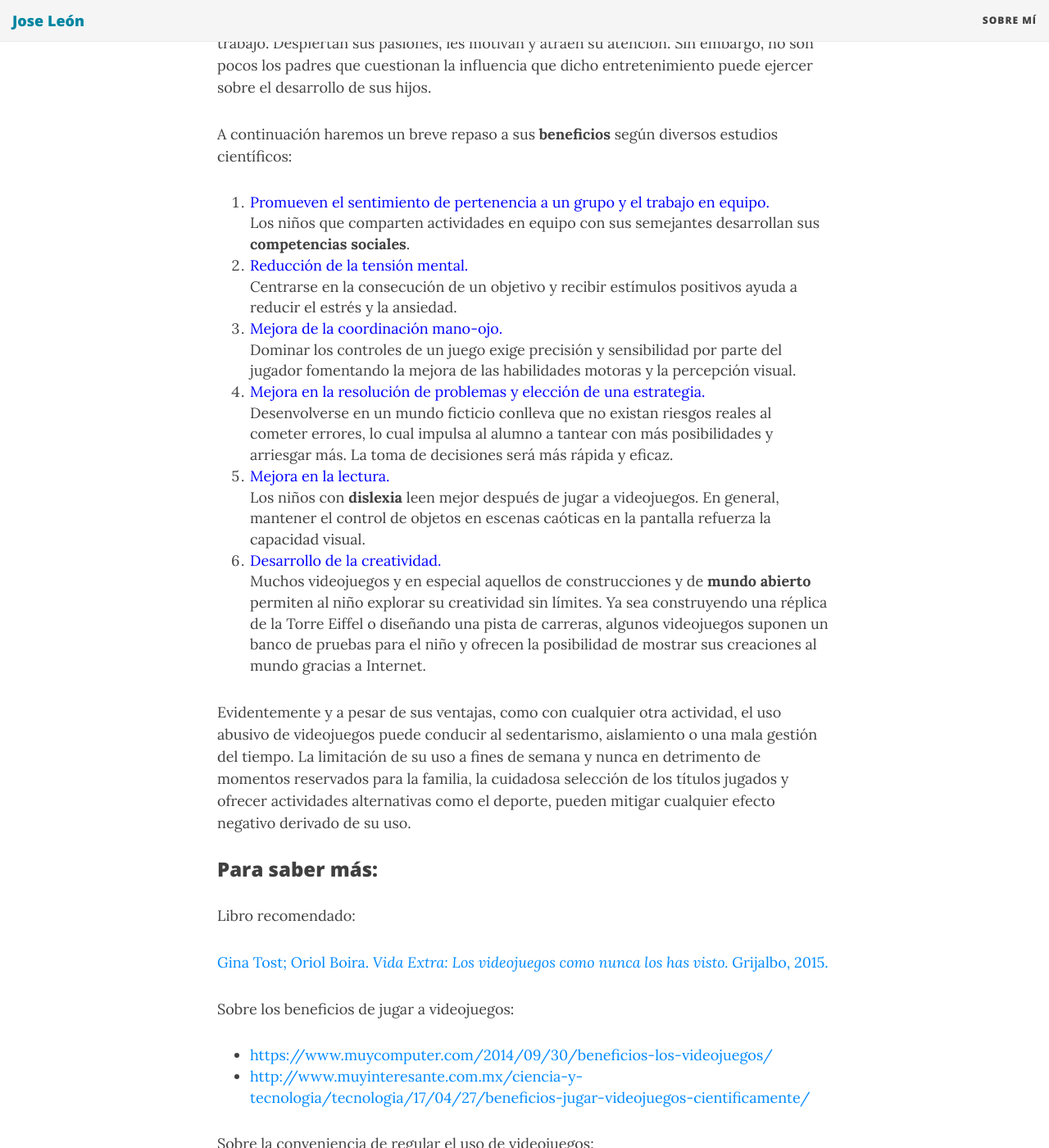
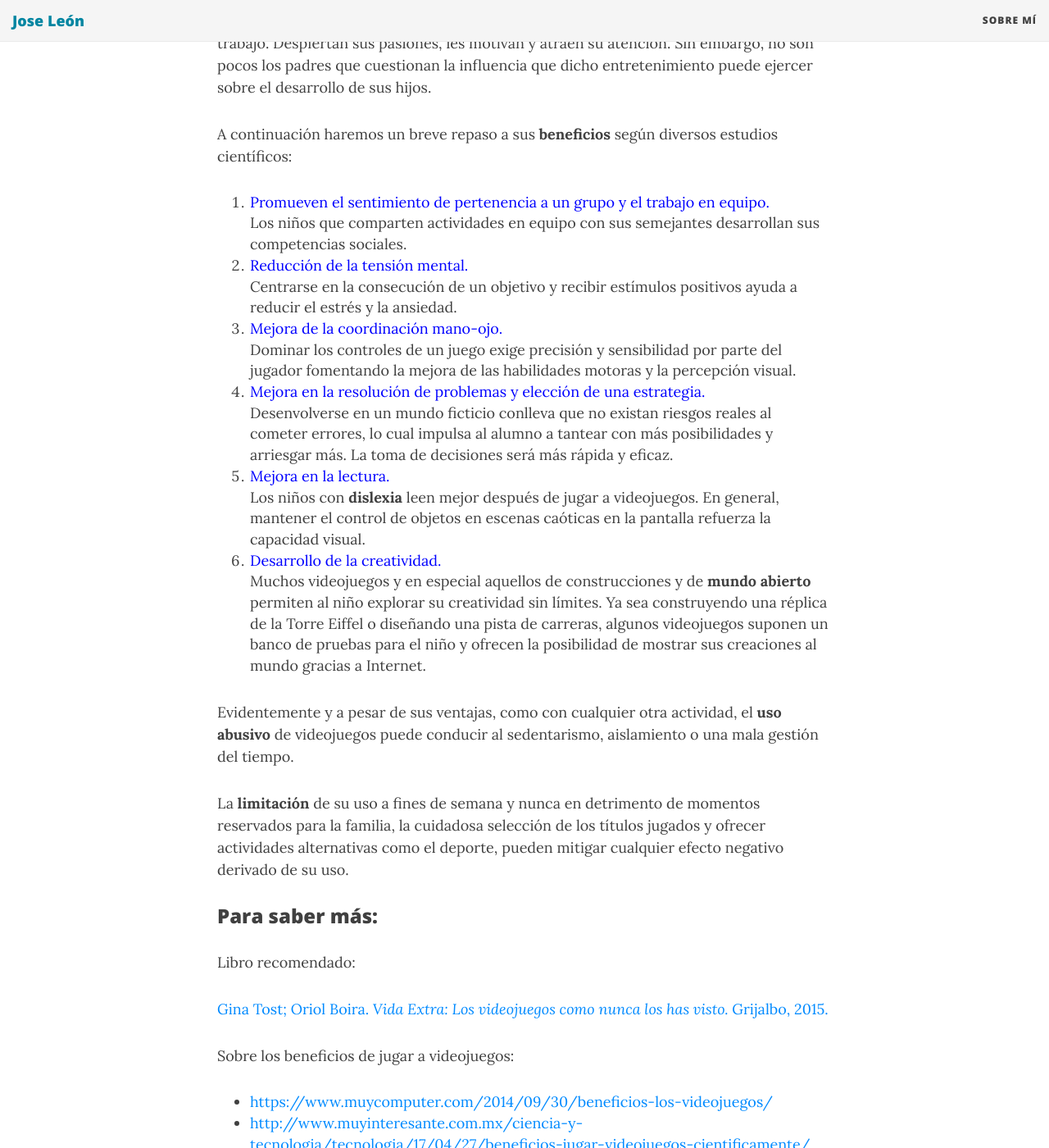
Before and after one commit to joseleo/joseleo.github.io, a Jekyll site: the page built from _posts/2017-12-28-beneficios-videojuegos.md, in a window 1280 px wide and 1400 px high, scrolled down 314 px. Shown: the whole window at 82% size. Built offline with Jekyll 4.4.1, drawn with Linux system fonts in a browser that asks for light colours; nearby versions of some CDN libraries.

```diff
--- a/_posts/2017-12-28-beneficios-videojuegos.md
+++ b/_posts/2017-12-28-beneficios-videojuegos.md
@@ -10,7 +10,7 @@ Los videojuegos son indudablemente los reyes en los grupos de alumnos con los qu
 A continuación haremos un breve repaso a sus **beneficios** según diversos estudios científicos:
 
 1. <span style="color:blue;">Promueven el sentimiento de pertenencia a un grupo y el trabajo en equipo.</span>
-Los niños que comparten actividades en equipo con sus semejantes desarrollan sus **competencias sociales**.
+Los niños que comparten actividades en equipo con sus semejantes desarrollan sus competencias sociales.
 2. <span style="color:blue;">Reducción de la tensión mental.</span>
 Centrarse en la consecución de un objetivo y recibir estímulos positivos ayuda a reducir el estrés y la ansiedad.
 3. <span style="color:blue;">Mejora de la coordinación mano-ojo.</span>
@@ -22,7 +22,9 @@ Los niños con **dislexia** leen mejor después de jugar a videojuegos. En gener
 6. <span style="color:blue;">Desarrollo de la creatividad.</span>
 Muchos videojuegos y en especial aquellos de construcciones y de **mundo abierto** permiten al niño explorar su creatividad sin límites. Ya sea construyendo una réplica de la Torre Eiffel o diseñando una pista de carreras, algunos videojuegos suponen un banco de pruebas para el niño y ofrecen la posibilidad de mostrar sus creaciones al mundo gracias a Internet.
 
-Evidentemente y a pesar de sus ventajas, como con cualquier otra actividad, el uso abusivo de videojuegos puede conducir al sedentarismo, aislamiento o una mala gestión del tiempo. La limitación de su uso a fines de semana y nunca en detrimento de momentos reservados para la familia, la cuidadosa selección de los títulos jugados y ofrecer actividades alternativas como el deporte, pueden mitigar cualquier efecto negativo derivado de su uso.
+Evidentemente y a pesar de sus ventajas, como con cualquier otra actividad, el **uso abusivo** de videojuegos puede conducir al sedentarismo, aislamiento o una mala gestión del tiempo.
+
+La **limitación** de su uso a fines de semana y nunca en detrimento de momentos reservados para la familia, la cuidadosa selección de los títulos jugados y ofrecer actividades alternativas como el deporte, pueden mitigar cualquier efecto negativo derivado de su uso.
 
 ### Para saber más:
 Libro recomendado:
```
